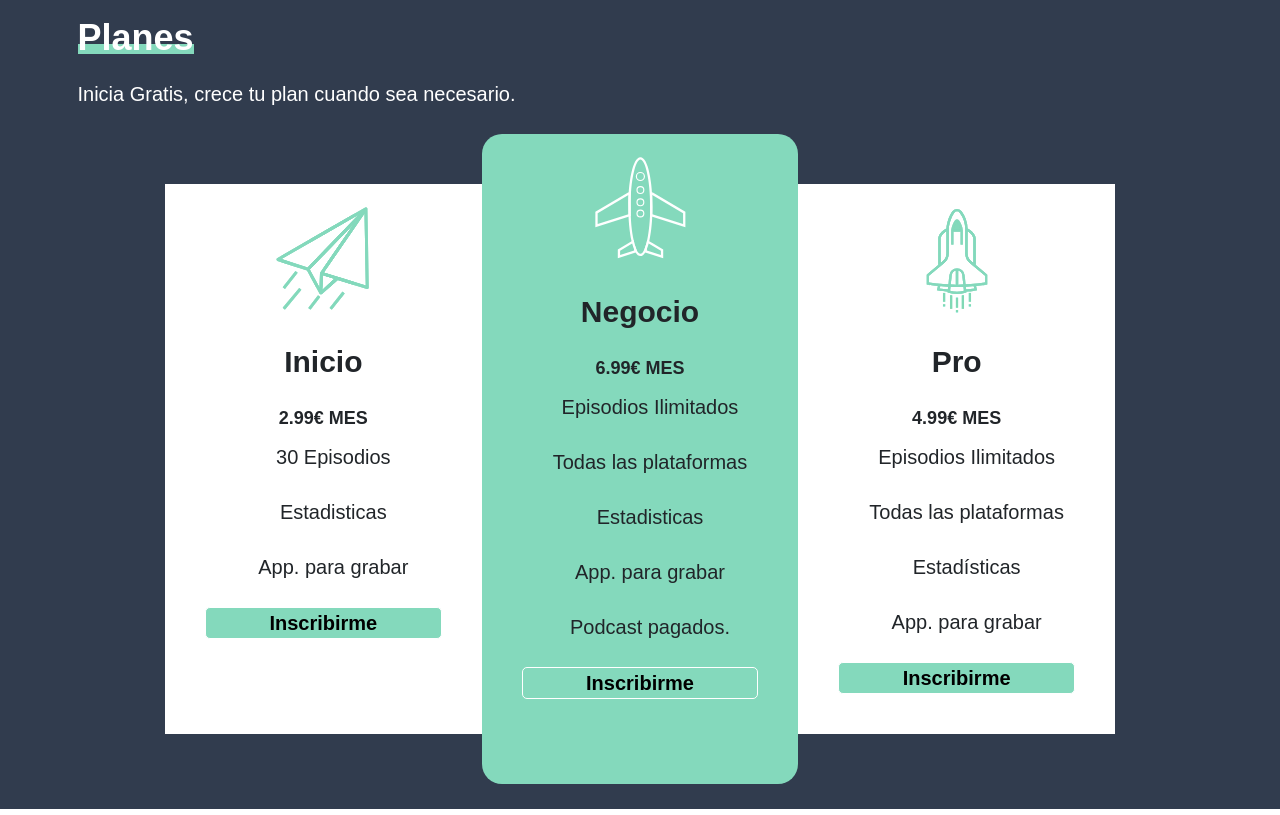
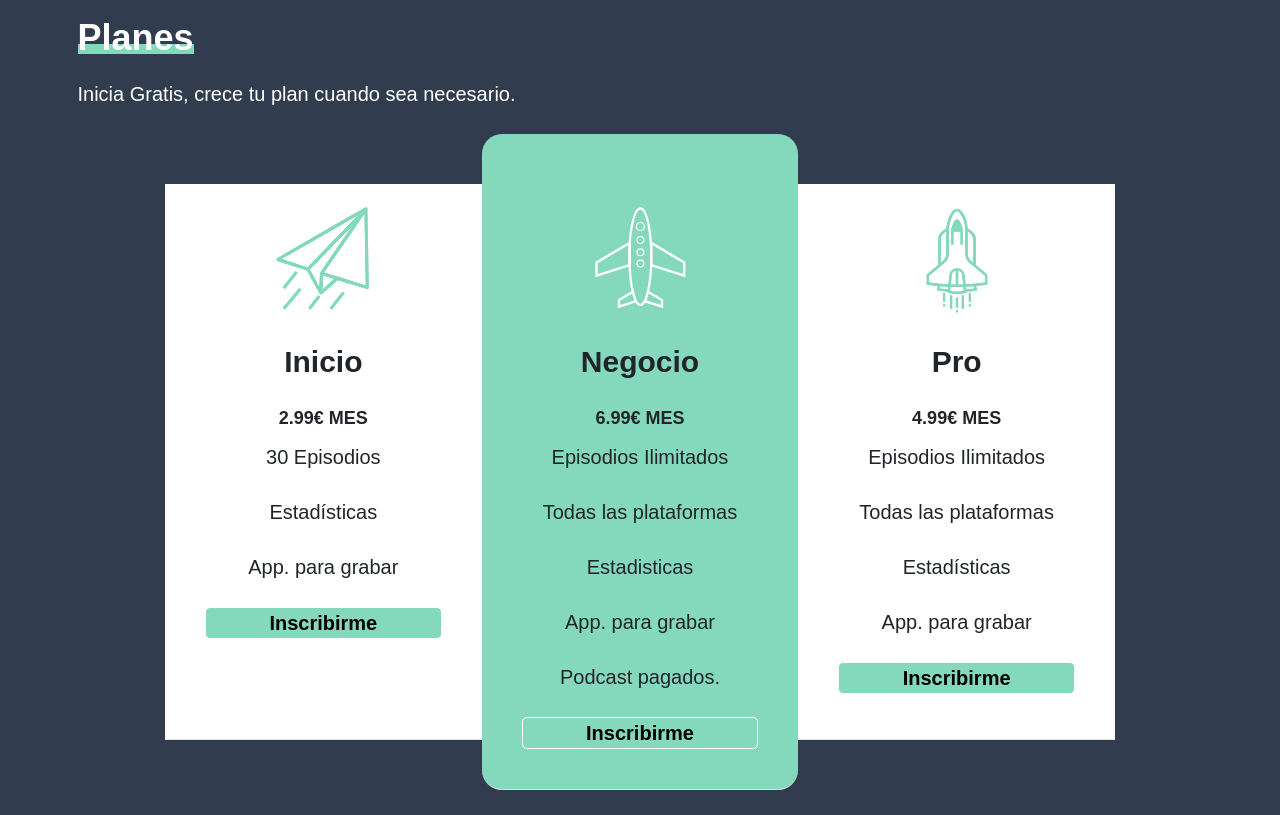
Before and after one commit to AMGSpain/PodcastFM04, an Angular app: page / in a window 1280 px wide. Shown: the part 3060-3875 px from the top of the page. Built offline with nearby package versions, Linux system fonts and the light colour scheme.

Commit message:
noviembre

```diff
--- a/src/app/app.component.html
+++ b/src/app/app.component.html
@@ -61,9 +61,9 @@
 
           <p class="text-center precio">2.99€ mes</p>
 
-          <ul>
+          <ul class="text-center px-0">
             <li class="text-center mb-2">30 Episodios</li>
-            <li class="text-center mb-2">Estadisticas</li>
+            <li class="text-center mb-2">Estadísticas</li>
             <li class="text-center mb-2">App. para grabar</li>
           </ul>
 
@@ -75,7 +75,7 @@
 
           <p class="text-center precio">6.99€ mes</p>
 
-          <ul>
+          <ul class="text-center px-0">
             <li class="text-center mb-2">Episodios Ilimitados</li>
             <li class="text-center mb-2">Todas las plataformas</li>
             <li class="text-center mb-2">Estadisticas</li>
@@ -91,7 +91,7 @@
 
           <p class="text-center precio">4.99€ mes</p>
 
-          <ul>
+          <ul class="text-center px-0">
             <li class="text-center mb-2">Episodios Ilimitados</li>
             <li class="text-center mb-2">Todas las plataformas</li>
             <li class="text-center mb-2">Estadísticas</li>
--- a/src/planes/_planes.scss
+++ b/src/planes/_planes.scss
@@ -15,9 +15,13 @@
     font-weight: bold;
     text-transform: uppercase;
   }
+
+
 }
 .plan{
   padding: 16rem 4rem 4rem 4rem;
+  //Border para crear separaciones entre planes
+  border-bottom: 1px solid #e1e1e1;
 
   &.inicio{
     @include m.bgIcono('../../public/assets/img/icono_inicio.svg');
@@ -29,10 +33,24 @@
       margin-top: -5rem;
       margin-bottom: -5rem;
       border-radius: 2rem;
+      //Para que no se pisen al pulsar por encima utilizar Z-INDEX: 100
+      z-index: 100;
+      //Para que se regulen los textos de los 3 menus de la cabecera
+      padding-top: calc(16rem + 5rem);
+      //Para alinear la imagen del AVIÓN más abajo
+      background-position-y: calc(2rem + 5rem);
     }
   }
 
   &.pro{
     @include m.bgIcono('../../public/assets/img/icono_pro.svg');
   }
+
+  //Para cear el efecto que agranda el los PLANES o MENUS:
+  @include media-breakpoint-up(md){
+    @include transition(transform 300ms ease);
+    &:hover{
+      transform: scale(1.1);
+    }
+  }
 }
```
